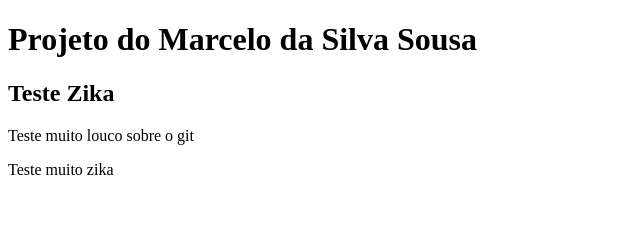
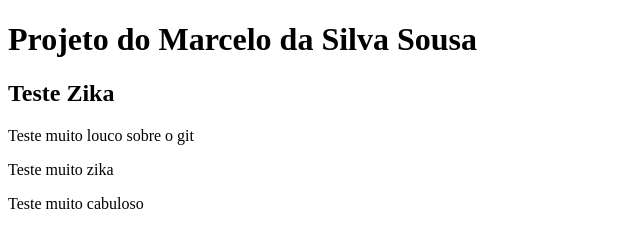
Before and after one commit to marceloTurin/curso-git, a plain HTML site: page index.html in a window 1280 px wide. Shown: the whole page, without its empty margins (0-640 px from the left). Drawn offline with Linux system fonts and the light colour scheme.

Commit message:
Adição de um novo paragrafo

```diff
--- a/index.html
+++ b/index.html
@@ -13,5 +13,7 @@
 
 	<p>Teste muito zika </p>
 
+	<p> Teste muito cabuloso </p>
+
 </body>
 </html>
```
